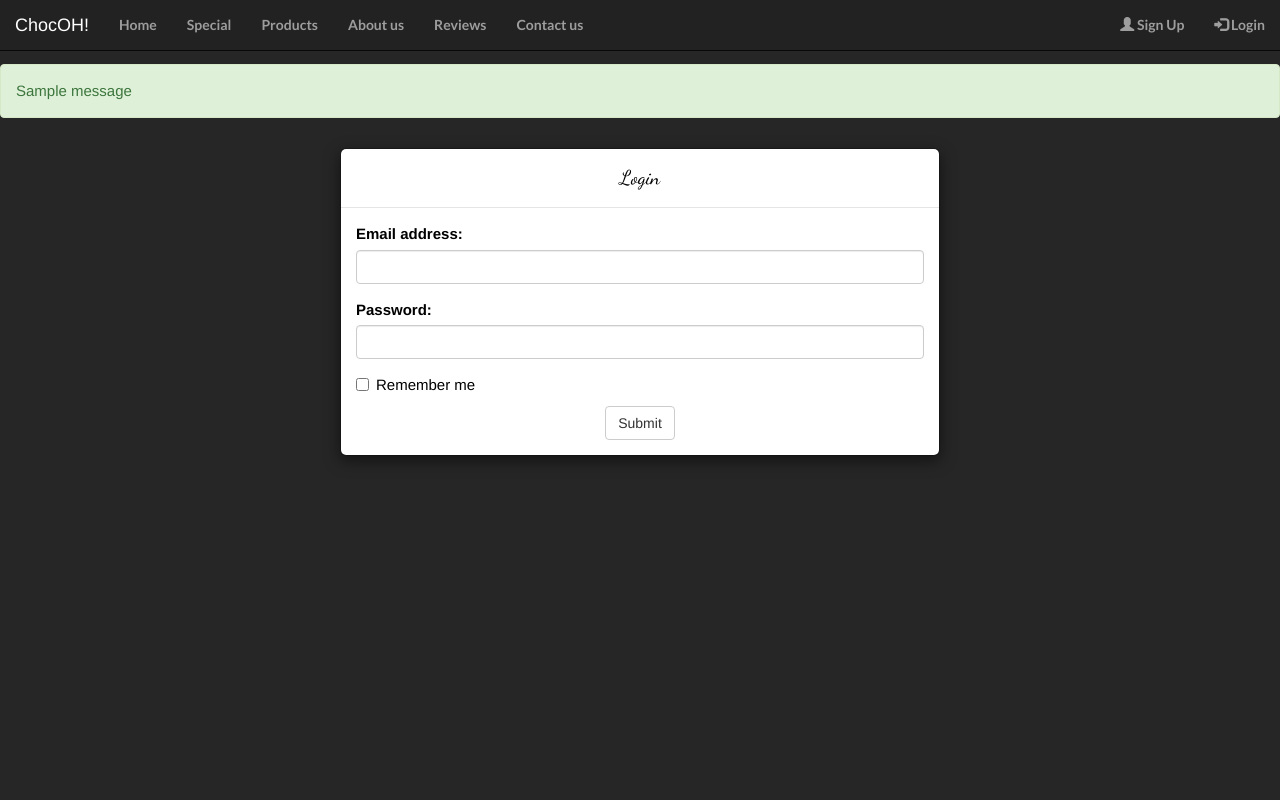
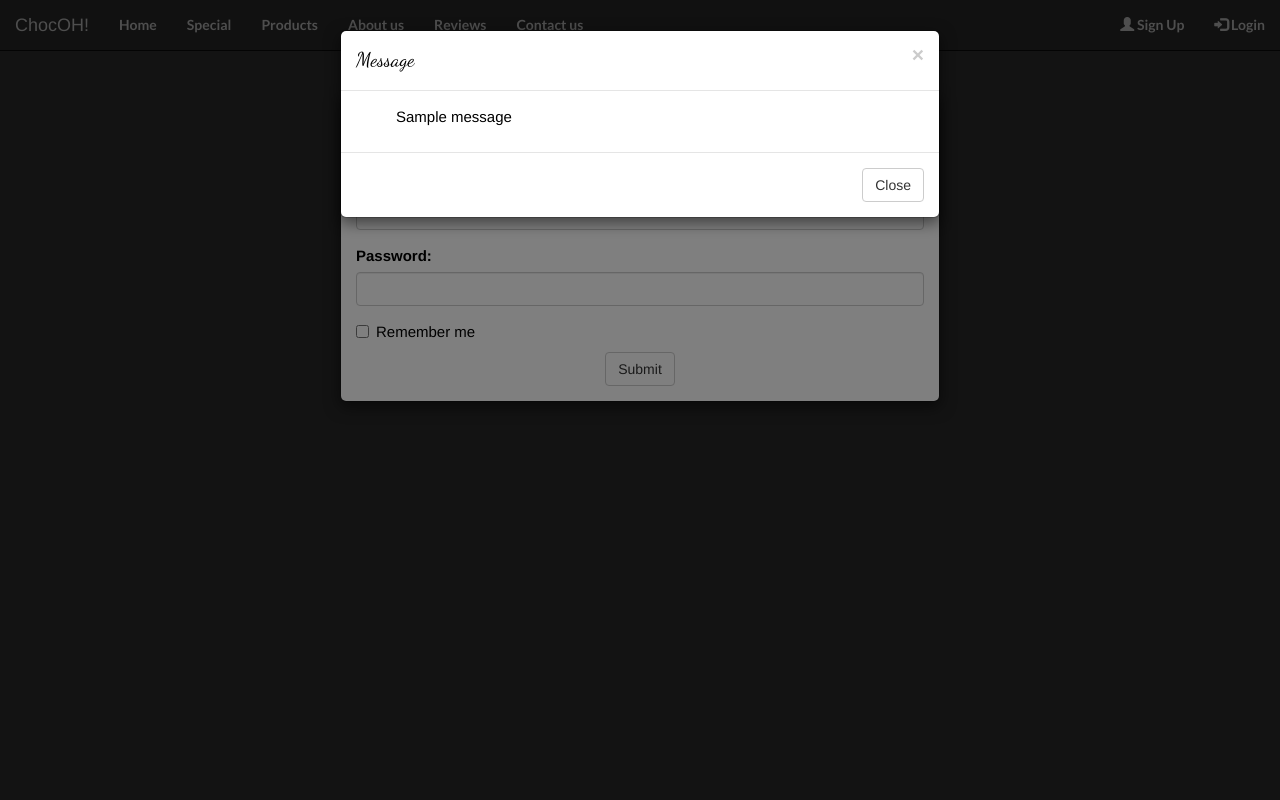
Before and after one commit to IIT-Sujal/Chocoh, a Django app: page /login in a window 1280 px wide. Run offline with Django 3.2, Linux system fonts and the light colour scheme; tables that the repository leaves empty hold one stand-in row (values such as "Sample post"); one stand-in notice (Sample message) is shown; some libraries are stand-ins or nearby versions.

Commit message:
designed modal for messages

```diff
--- a/home/static/css/home.css
+++ b/home/static/css/home.css
@@ -145,4 +145,5 @@ h1{
     position: fixed;
     bottom: 50px;
     right: 50px;
+    z-index: -1;
 }
--- a/home/templates/base.html
+++ b/home/templates/base.html
@@ -49,6 +49,7 @@
   	</div>
 	</nav>
 </div>
+{% include "message_display.html" %}
 {% block content %}
 {% endblock %}
 
--- a/home/templates/cart.html
+++ b/home/templates/cart.html
@@ -28,7 +28,7 @@
 	  <p class="card-text">This is a wider card with supporting text below as a natural lead-in to additional content. This content is a little bit longer.</p>
 	  <p class="card-text"><small class="text-muted">Last updated 3 mins ago</small></p>
 	  <a href="#" class="btn btn-primary">Change Quantity</a>
-	  <a href="#" class="btn btn-danger">Delete</a>
+	  <a href="/delete_from_cart/{{ i.1 }}" class="btn btn-danger">Delete</a>
 	</div>
 	<br>
 	</div>
--- a/home/templates/login.html
+++ b/home/templates/login.html
@@ -4,10 +4,6 @@
 <br>
 <br>
 <br>
-
-{% for message in messages %}
-    <div class="alert alert-{{ message.tags }}">{{ message }}</div>
-{% endfor %}
 {% if x == 0 %}
 <div id="login"  style="color: black;">
 	<div class="modal-dialog">
--- a/home/templates/message_display.html
+++ b/home/templates/message_display.html
@@ -1,4 +1,8 @@
 {% if messages %}
+ {% load staticfiles %}
+  <script src="{% static 'js/jquery.min.js' %}"></script>
+  <script src="{% static 'js/bootstrap.min.js' %}"></script>
+
 <div class="container">
   <!-- Modal -->
   <div class="modal fade" id="myModal" role="dialog">
@@ -8,17 +12,13 @@
       <div class="modal-content">
         <div class="modal-header">
           <button type="button" class="close" data-dismiss="modal">&times;</button>
-          <h4 class="modal-title">Message</h4>
+          <h4 class="modal-title" style="color: black;">Message</h4>
         </div>
         <div class="modal-body">
     <ul class="messages">
       {% for message in messages %}
-	    <li{% if message.tags %} class="{{ message.tags }}"{% endif %}>
-	    	{% if "html_safe" in message.tags%}
-	    		<p>{{ message|safe }}</p>
-	    	{% else %}
-	    		<p>{{ message }}</p>
-	    	{% endif %}
+
+          <p style="color: black;">{{ message }}</p>
       </li>
       {% endfor %}
     </ul>
@@ -32,8 +32,6 @@
 
 </div>
 <script type="text/javascript">
-    $(window).load(function(){
       $('#myModal').modal('show');
-    });
 </script>
 {% endif %}
--- a/home/urls.py
+++ b/home/urls.py
@@ -2,9 +2,11 @@ from django.conf.urls import url
 from . import views
 
 urlpatterns = [
+	url(r'^$', views.homepage,name='homepage'),
 	url(r'^home', views.homepage,name='homepage'),
 	url(r'^signup$', views.signup,name='signup'),
 	url(r'^login$', views.login,name='login'),
 	url(r'^logout/$', views.logout,name='logout'),
 	url(r'^cart/(?P<pk>[0-9]+)$', views.cart,name='cart'),
+	url(r'^delete_from_cart/(?P<pk>[0-9]+)$', views.delete_from_cart,name='delete_from_cart'),
 ]
--- a/home/views.py
+++ b/home/views.py
@@ -75,7 +75,7 @@ def cart(request,pk):
 				cur.execute(query)
 			db.commit()
 			messages.success(request,"added to cart successfully")
-			return redirect("homepage")
+			return redirect('/home#productpage')
 		else:
 			query="Select * from user_cart,chocolate where user_id='%s' and user_cart.chocolate_id=chocolate.chocolate_id"%(request.session['user_id'])
 			cur.execute(query)
@@ -86,3 +86,9 @@ def cart(request,pk):
 			return render(request, 'cart.html',{'cart':cart,'price':price})
 	else:
 		return redirect("login")
+def delete_from_cart(request,pk):
+	db,cur=db_init()
+	query="DELETE FROM user_cart where user_id='%s' and chocolate_id='%s'"%(request.session['user_id'],pk)
+	cur.execute(query)
+	db.commit()
+	return redirect('/cart/0')
```
Also changed, not shown: home/templates/home.html (line endings or trailing spaces). Lines whose indentation alone changed are shown as unchanged.
